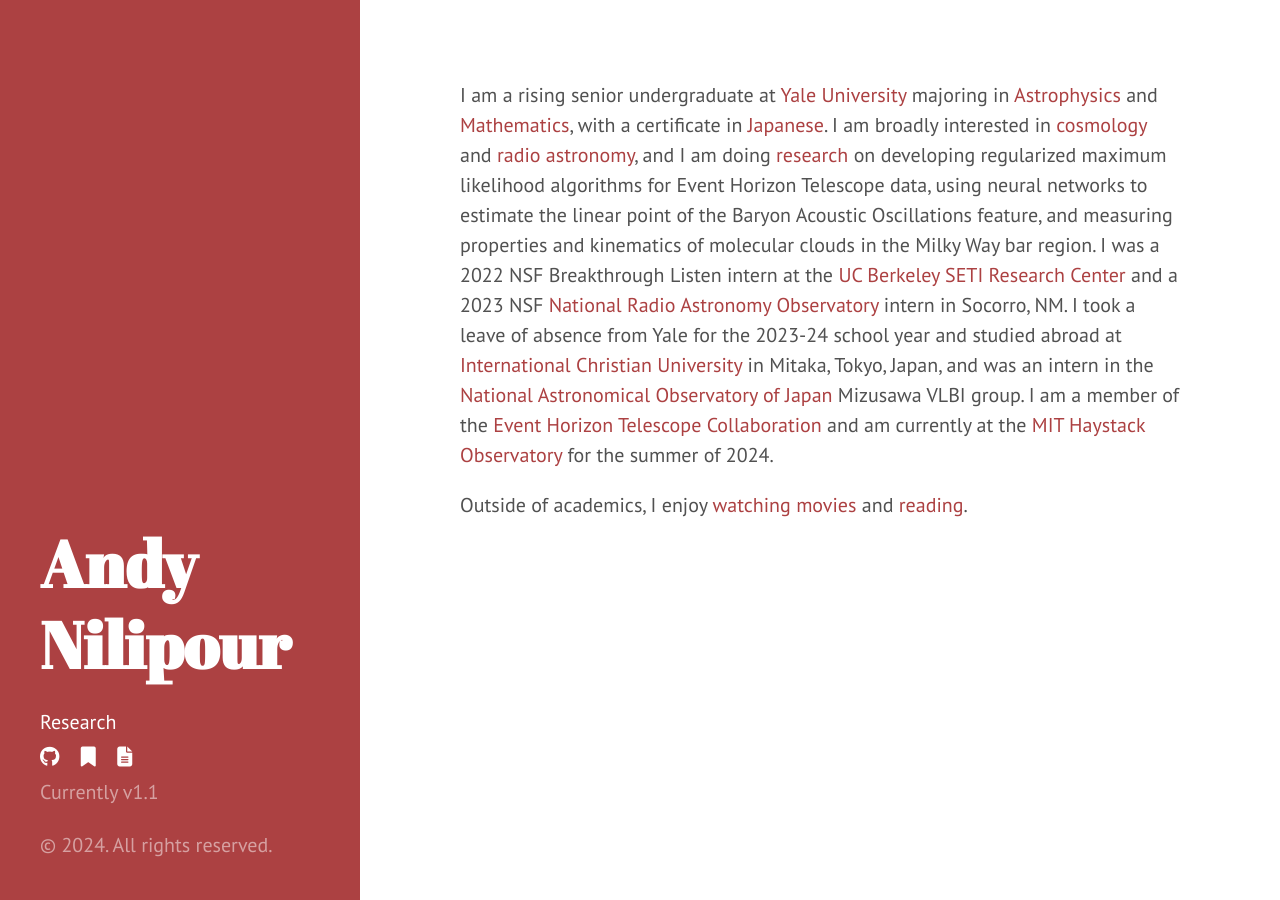
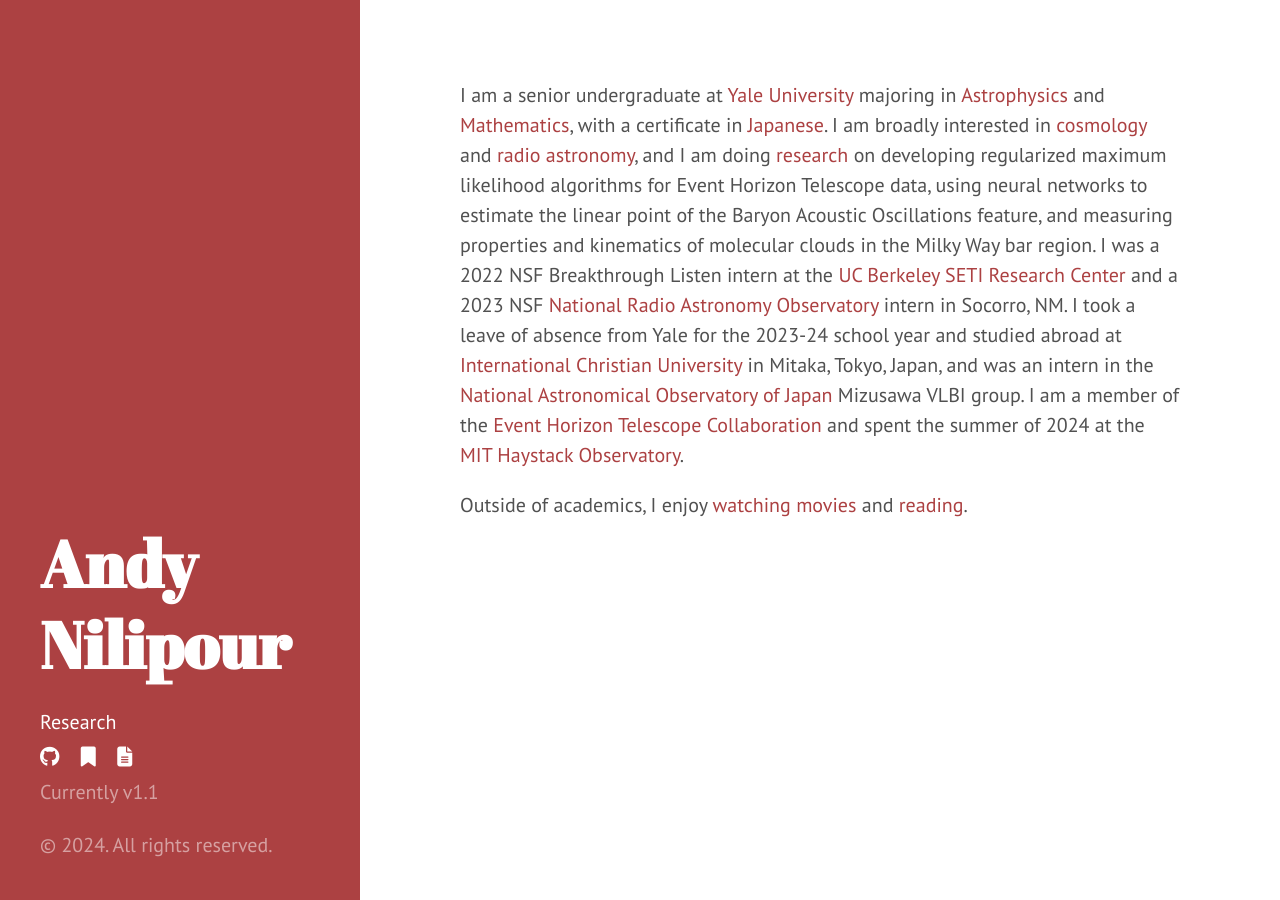
Before and after one commit to anilipour/anilipour.github.io, a Jekyll site: the page built from index.md, in a window 1280 px wide. Built offline with Jekyll 4.4.1, drawn with Linux system fonts in a browser that asks for light colours; nearby versions of some CDN libraries.

Commit message:
Update home

```diff
--- a/index.md
+++ b/index.md
@@ -3,7 +3,7 @@ layout: default
 title: Home
 ---
 
-I am a rising senior undergraduate at [Yale University](https://www.yale.edu/) majoring in [Astrophysics](https://astronomy.yale.edu/) and [Mathematics](https://math.yale.edu/), with a certificate in [Japanese](https://eall.yale.edu/). I am broadly interested in [cosmology](/cosmology) and [radio astronomy](/radioastronomy), and I am doing [research](/research) on developing regularized maximum likelihood algorithms for Event Horizon Telescope data, using neural networks to estimate the linear point of the Baryon Acoustic Oscillations feature, and measuring properties and kinematics of molecular clouds in the Milky Way bar region. I was a 2022 NSF Breakthrough Listen intern at the [UC Berkeley SETI Research Center](https://seti.berkeley.edu/listen/) and a 2023 NSF [National Radio Astronomy Observatory](https://public.nrao.edu/) intern in Socorro, NM. I took a leave of absence from Yale for the 2023-24 school year and studied abroad at [International Christian University](https://www.icu.ac.jp/en/) in Mitaka, Tokyo, Japan, and was an intern in the [National Astronomical Observatory of Japan](https://www.nao.ac.jp/en/) Mizusawa VLBI group. I am a member of the [Event Horizon Telescope Collaboration](https://eventhorizontelescope.org/) and am currently at the [MIT Haystack Observatory](https://www.haystack.mit.edu/) for the summer of 2024.
+I am a senior undergraduate at [Yale University](https://www.yale.edu/) majoring in [Astrophysics](https://astronomy.yale.edu/) and [Mathematics](https://math.yale.edu/), with a certificate in [Japanese](https://eall.yale.edu/). I am broadly interested in [cosmology](/cosmology) and [radio astronomy](/radioastronomy), and I am doing [research](/research) on developing regularized maximum likelihood algorithms for Event Horizon Telescope data, using neural networks to estimate the linear point of the Baryon Acoustic Oscillations feature, and measuring properties and kinematics of molecular clouds in the Milky Way bar region. I was a 2022 NSF Breakthrough Listen intern at the [UC Berkeley SETI Research Center](https://seti.berkeley.edu/listen/) and a 2023 NSF [National Radio Astronomy Observatory](https://public.nrao.edu/) intern in Socorro, NM. I took a leave of absence from Yale for the 2023-24 school year and studied abroad at [International Christian University](https://www.icu.ac.jp/en/) in Mitaka, Tokyo, Japan, and was an intern in the [National Astronomical Observatory of Japan](https://www.nao.ac.jp/en/) Mizusawa VLBI group. I am a member of the [Event Horizon Telescope Collaboration](https://eventhorizontelescope.org/) and spent the summer of 2024 at the [MIT Haystack Observatory](https://www.haystack.mit.edu/).
 
 
 
```
